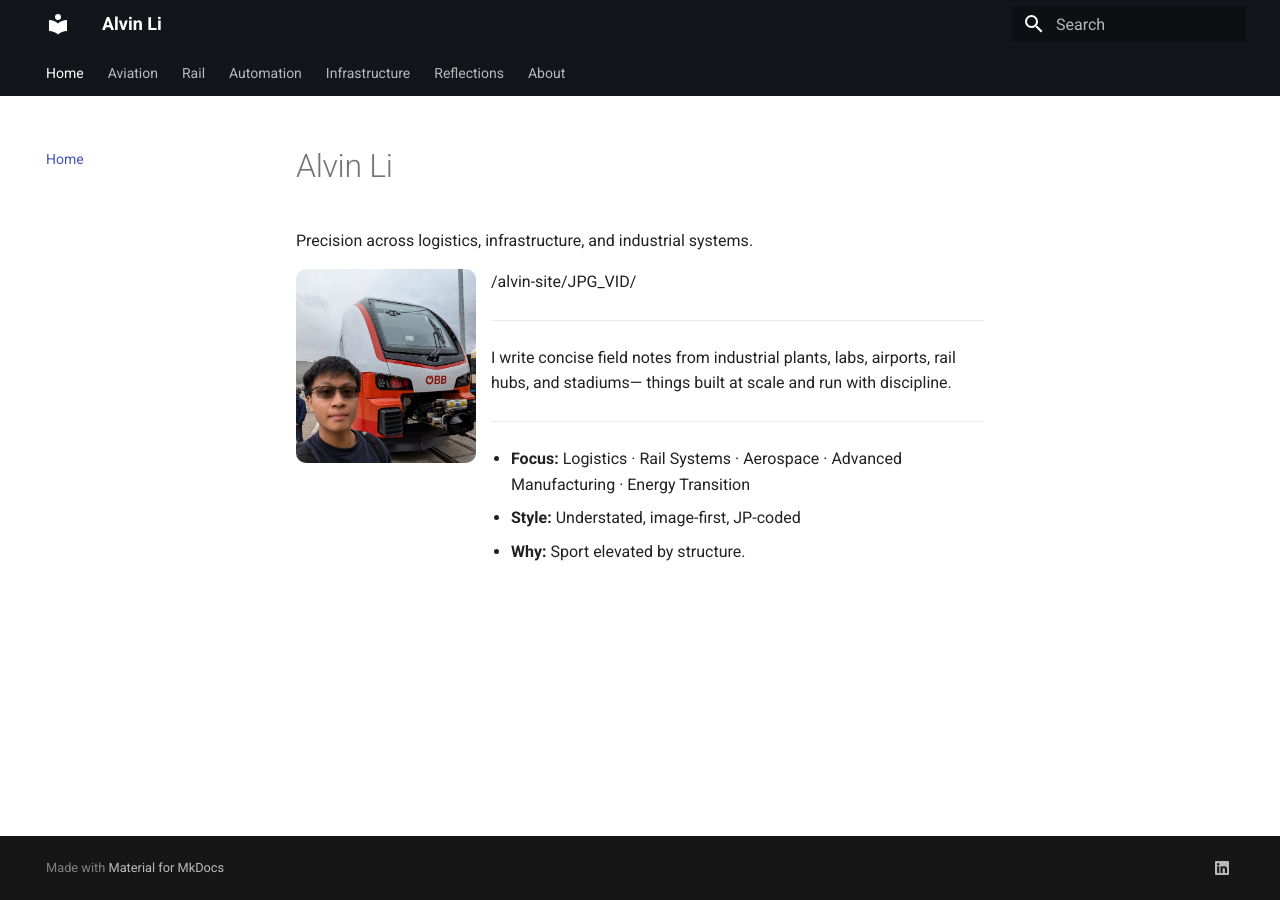
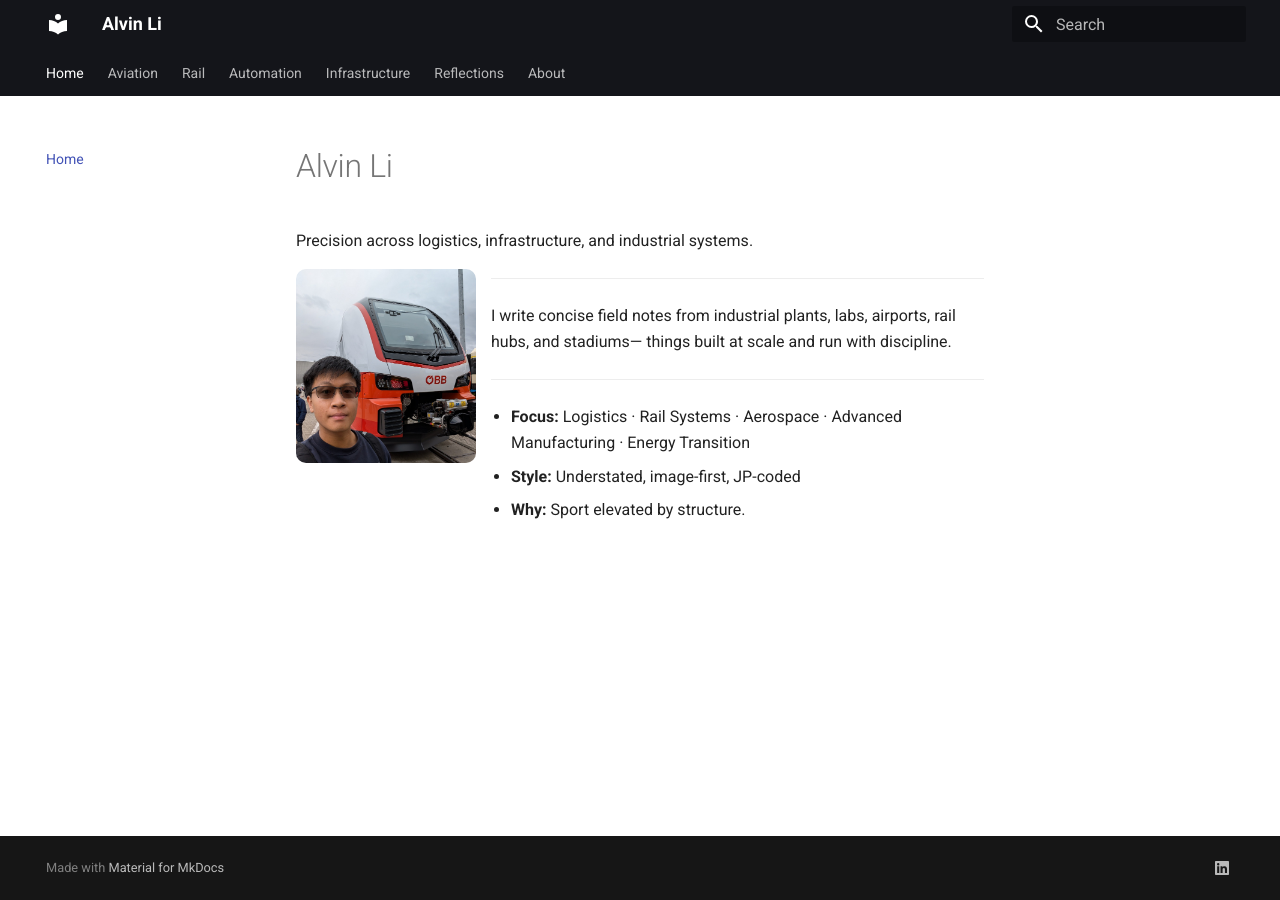
Before and after one commit to alvvvli/alvin-site, an MkDocs documentation site: the page built from docs/index.md, in a window 1280 px wide. Built offline with MkDocs 1.6.1 and Material for MkDocs 9.7.7, drawn with Linux system fonts in a browser that asks for light colours.

Commit message:
Update index.md

```diff
--- a/docs/index.md
+++ b/docs/index.md
@@ -3,8 +3,6 @@
 Precision across logistics, infrastructure, and industrial systems.
 
 <img src="/alvin-site/JPG_VID/innotrans3.jpg" alt="innotrans3" width="180" align="left" style="margin-right:15px; border-radius:10px;" />
-
-/alvin-site/JPG_VID/
 
 ---
 
```
